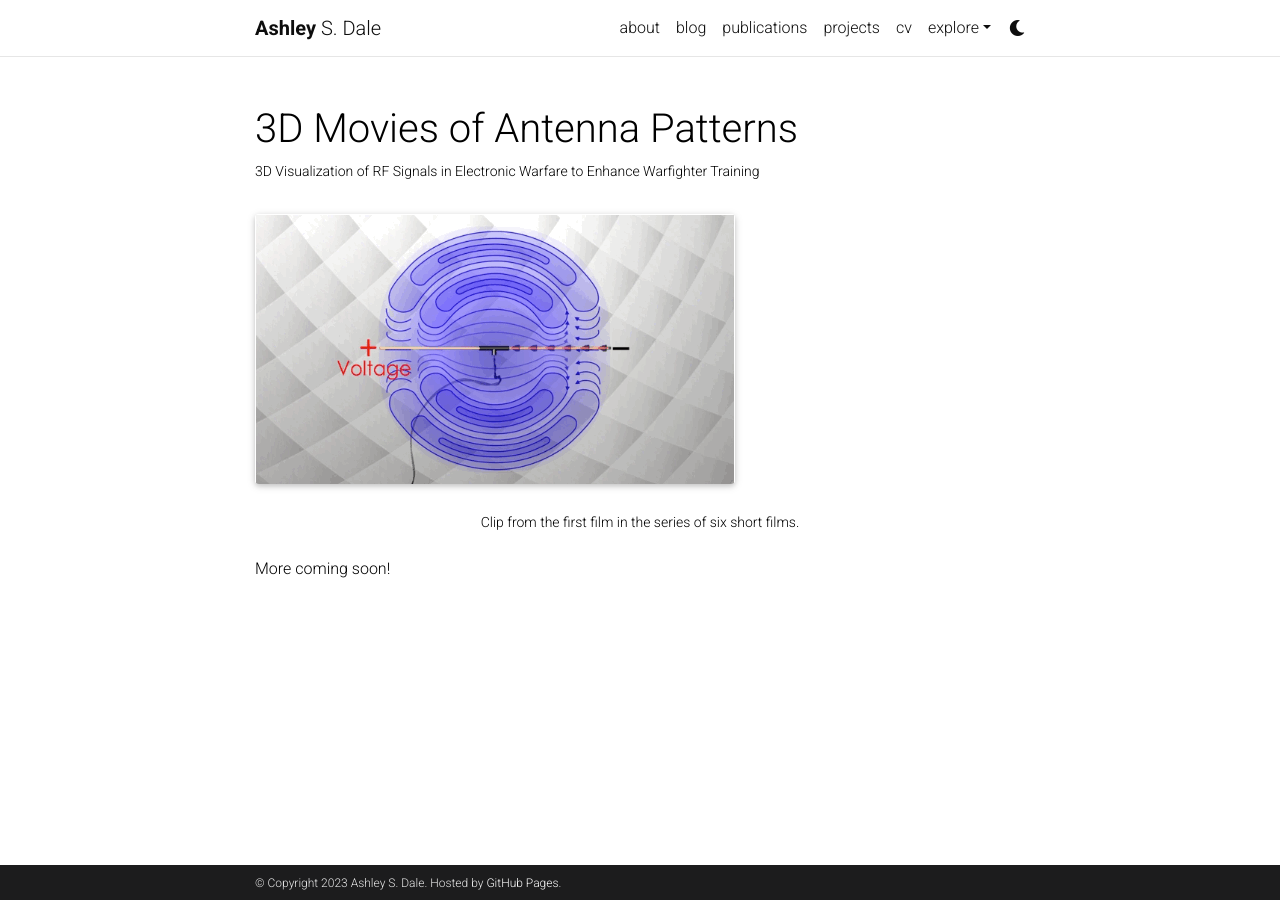
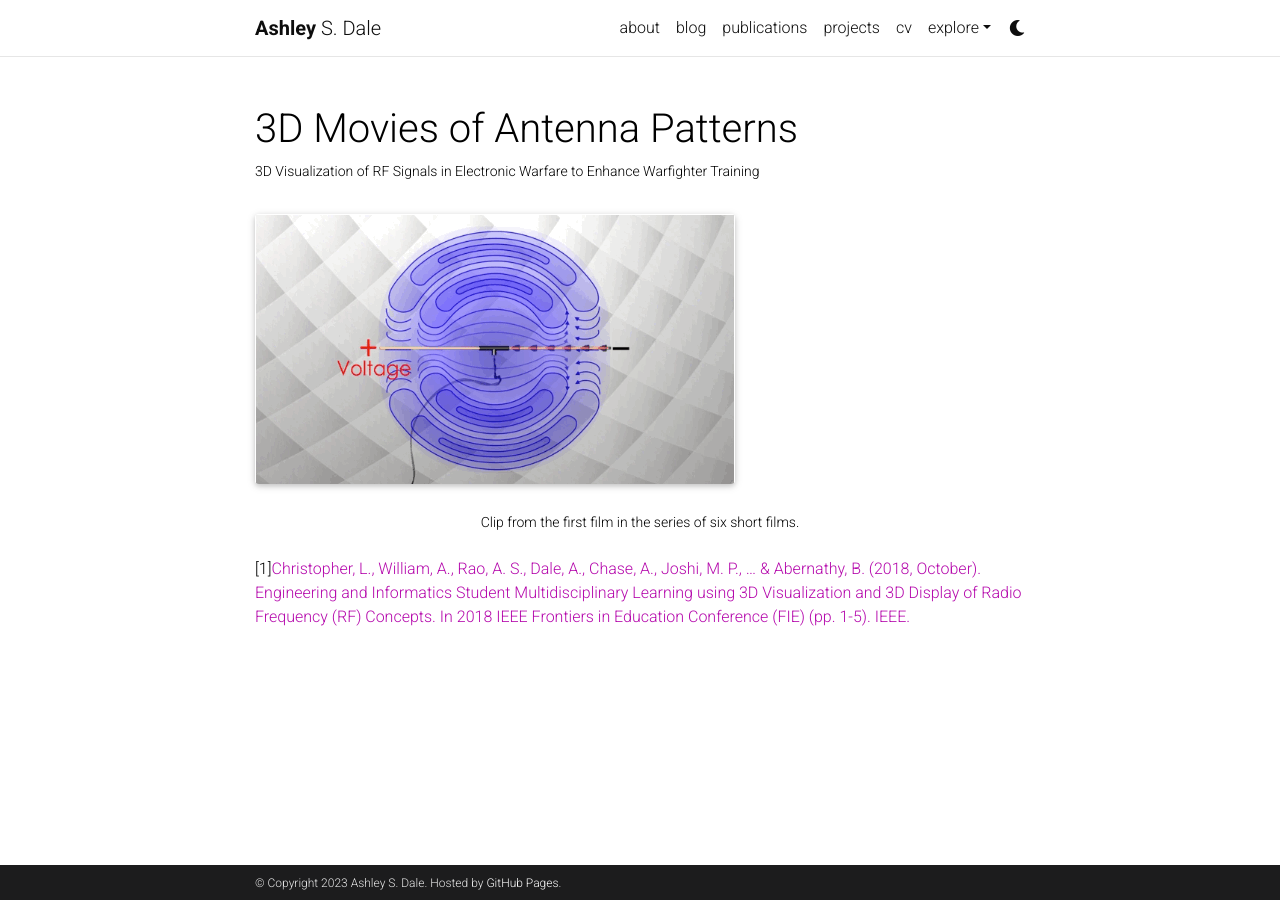
Before and after one commit to daleas0120/OLD_daleas0120.github.io, a Jekyll site: the page built from _projects/1_project.md, in a window 1280 px wide. Built offline with Jekyll 4.4.1, drawn with Linux system fonts in a browser that asks for light colours; comment, search, counter and statistics services are not loaded; a style sheet for code colours, icons or effects is not loaded.

Commit message:
update projects

```diff
--- a/_bibliography/papers.bib
+++ b/_bibliography/papers.bib
@@ -166,7 +166,8 @@
   pages={1--5},
   year={2018},
   organization={IEEE},
-  altmetric={true}
+  altmetric={false},
+  doi={10.1109/FIE.2018.8658787}
 }
 
 @article{dale2013alice,
--- a/_projects/1_project.md
+++ b/_projects/1_project.md
@@ -4,10 +4,8 @@ title: 3D Movies of Antenna Patterns
 description: 3D Visualization of RF Signals in Electronic Warfare to Enhance Warfighter Training
 img: assets/gif/proj_1_dipole.gif
 importance: 1
-category: computer vision
+category: education
 ---
-
-
 
 <div class="row">
     <div class="col-sm mt-3 mt-md-0">
@@ -20,4 +18,6 @@ category: computer vision
 
 
 
-More coming soon!
+
+
+[1]<a href="https://ieeexplore.ieee.org/abstract/document/8658787">Christopher, L., William, A., Rao, A. S., Dale, A., Chase, A., Joshi, M. P., ... & Abernathy, B. (2018, October). Engineering and Informatics Student Multidisciplinary Learning using 3D Visualization and 3D Display of Radio Frequency (RF) Concepts. In 2018 IEEE Frontiers in Education Conference (FIE) (pp. 1-5). IEEE.</a>
```
Also changed, not shown: _pages/projects.md (+1 -1 lines), _projects/2_project.md (+1 -1 lines), _projects/3_project.md (+1 -1 lines), _projects/4_project.md (+2 -2 lines), _projects/5_project.md (+1 -1 lines).
